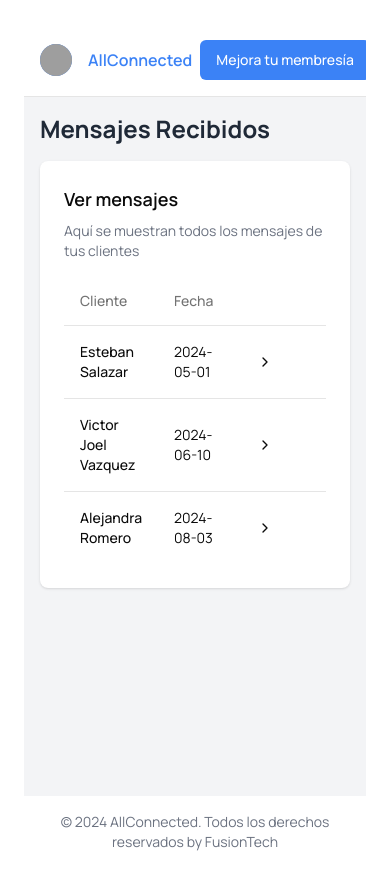
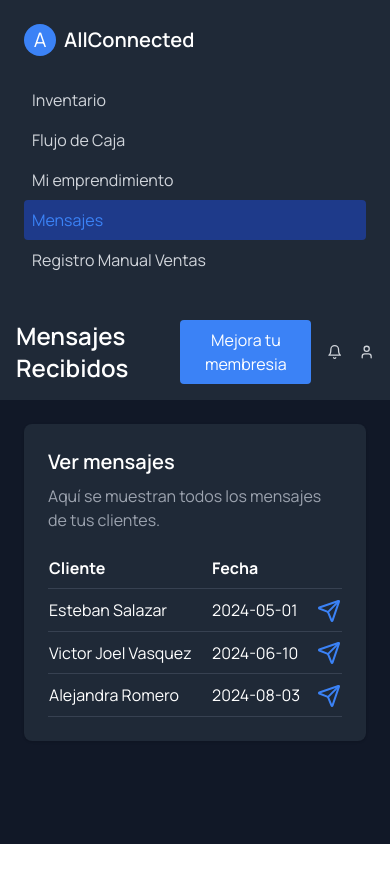
Before and after one commit to FusionTech-2430/all-connected-app, a Next.js app: page /greet in a window 390 px wide. Shown: the top 888 px of the page. After the commit the page ends 844 px from the top, so only its background shows below. Built offline with nearby package versions, Linux system fonts and the light colour scheme; grey boxes are pictures that could not be loaded.

Commit message:
:sparkles: Responsiveness, dark mode and parameters Message List

```diff
--- a/src/app/greet/page.tsx
+++ b/src/app/greet/page.tsx
@@ -1,9 +1,12 @@
-import MessagesList from '@/components/MessagesList';
+import React from 'react';
+import MessageList from '@/components/MessagesList';
 
-export default function MessagesPage() {
+const MessagePage = () => {
   return (
-    <div className="container mx-auto p-6">
-      <MessagesList />
+    <div>
+      <MessageList />
     </div>
   );
-}
+};
+
+export default MessagePage;
--- a/src/components/MessagesList.tsx
+++ b/src/components/MessagesList.tsx
@@ -1,127 +1,73 @@
-// src/components/MessagesList.tsx
+"use client";
+import { Bell, User, Send } from "lucide-react"
+import Link from "next/link"
 
-"use client";
-import { Bell, ChevronRight, LayoutDashboard, MessageSquare, PlusCircle, ShoppingCart, User } from 'lucide-react'
-import { Avatar, AvatarFallback, AvatarImage } from "@/components/ui/avatar"
-import { Button } from "@/components/ui/button"
-import { Table, TableBody, TableCell, TableHead, TableHeader, TableRow } from "@/components/ui/table"
-
-interface MenuItem {
-  icon: React.ReactNode;
-  label: string;
-  active?: boolean;
-}
-
-interface Message {
-  id: number;
-  client: string;
-  date: string;
-}
-
-const menuItems: MenuItem[] = [
-  { icon: <LayoutDashboard className="w-4 h-4" />, label: "Inventario" },
-  { icon: <PlusCircle className="w-4 h-4" />, label: "Flujo de Caja" },
-  { icon: <ShoppingCart className="w-4 h-4" />, label: "Mi emprendimiento" },
-  { icon: <MessageSquare className="w-4 h-4" />, label: "Mensajes", active: true },
-  { icon: <PlusCircle className="w-4 h-4" />, label: "Registro Manual Ventas" },
+const messages = [
+  { id: 1, name: "Esteban Salazar", date: "2024-05-01" },
+  { id: 2, name: "Victor Joel Vasquez", date: "2024-06-10" },
+  { id: 3, name: "Alejandra Romero", date: "2024-08-03" },
 ]
 
-const messages: Message[] = [
-  { id: 1, client: "Esteban Salazar", date: "2024-05-01" },
-  { id: 2, client: "Victor Joel Vazquez", date: "2024-06-10" },
-  { id: 3, client: "Alejandra Romero", date: "2024-08-03" },
-]
-
-export default function Component() {
+export default function MessageList() {
   return (
-    <div className="flex h-screen bg-gray-100">
-      {/* Sidebar */}
-      <div className="w-64 bg-white border-r hidden md:block">
-        <div className="p-4 border-b">
-          <div className="flex items-center space-x-2">
-            <Avatar className="w-8 h-8 bg-blue-500">
-              <AvatarImage src="/logo.png" alt="AllConnected Logo" />
-              <AvatarFallback>AC</AvatarFallback>
-            </Avatar>
-            <span className="font-semibold text-blue-500">AllConnected</span>
+    <div className="flex flex-col md:flex-row h-screen bg-gray-900">
+      <aside className="w-full md:w-64 bg-gray-800 p-6">
+        <div className="flex items-center mb-6">
+          <div className="w-8 h-8 bg-blue-500 rounded-full flex items-center justify-center text-white mr-2">
+            <span className="text-xl">A</span>
           </div>
+          <span className="text-xl font-semibold text-white">AllConnected</span>
         </div>
-        <nav className="p-4">
-          {menuItems.map((item, index) => (
-            <div key={index} className={`flex items-center space-x-2 p-2 rounded ${item.active ? 'bg-blue-50 text-blue-500' : 'text-gray-600'}`}>
-              {item.icon}
-              <span>{item.label}</span>
-            </div>
-          ))}
+        <nav>
+          <Link href="#" className="block py-2 text-gray-300 hover:bg-gray-700 rounded px-2">Inventario</Link>
+          <Link href="#" className="block py-2 text-gray-300 hover:bg-gray-700 rounded px-2">Flujo de Caja</Link>
+          <Link href="#" className="block py-2 text-gray-300 hover:bg-gray-700 rounded px-2">Mi emprendimiento</Link>
+          <Link href="#" className="block py-2 text-blue-500 bg-blue-900 rounded px-2">Mensajes</Link>
+          <Link href="#" className="block py-2 text-gray-300 hover:bg-gray-700 rounded px-2">Registro Manual Ventas</Link>
         </nav>
-      </div>
-
-      {/* Main Content */}
-      <div className="flex-1 flex flex-col overflow-hidden">
-        {/* Header */}
-        <header className="bg-white p-4 flex justify-between items-center border-b">
-          <div className="flex items-center space-x-4 md:hidden">
-            <Avatar className="w-8 h-8 bg-blue-500">
-              <AvatarImage src="/logo.png" alt="AllConnected Logo" />
-              <AvatarFallback>AC</AvatarFallback>
-            </Avatar>
-            <span className="font-semibold text-blue-500">AllConnected</span>
-          </div>
-          <div className="flex items-center space-x-2">
-            <Button variant="ghost" size="sm" className="text-blue-500 hidden md:inline-flex">
-              <ShoppingCart className="w-4 h-4 mr-2" />
-              Comprar
-            </Button>
-            <Button className="bg-blue-500 hover:bg-blue-600 text-white">
-              Mejora tu membresía
-            </Button>
-            <Button variant="ghost" size="icon">
-              <Bell className="h-4 w-4" />
-            </Button>
-            <Button variant="ghost" size="icon">
-              <User className="h-4 w-4" />
-            </Button>
+      </aside>
+      <main className="flex-1 flex flex-col">
+        <header className="bg-gray-800 p-4 flex justify-between items-center">
+          <h1 className="text-2xl font-semibold text-white">Mensajes Recibidos</h1>
+          <div className="flex items-center space-x-4">
+            <button className="px-4 py-2 bg-blue-500 text-white rounded hover:bg-blue-600">
+              Mejora tu membresia
+            </button>
+            <Bell className="text-gray-300" />
+            <User className="text-gray-300" />
           </div>
         </header>
-
-        {/* Content */}
-        <main className="flex-1 overflow-x-hidden overflow-y-auto bg-gray-100 p-4">
-          <div className="max-w-4xl mx-auto">
-            <h1 className="text-2xl font-bold text-gray-800 mb-4">Mensajes Recibidos</h1>
-            <div className="bg-white rounded-lg shadow p-6">
-              <h2 className="text-lg font-semibold mb-2">Ver mensajes</h2>
-              <p className="text-sm text-gray-500 mb-4">Aquí se muestran todos los mensajes de tus clientes</p>
-              <Table>
-                <TableHeader>
-                  <TableRow>
-                    <TableHead>Cliente</TableHead>
-                    <TableHead>Fecha</TableHead>
-                    <TableHead className="w-[100px]"></TableHead>
-                  </TableRow>
-                </TableHeader>
-                <TableBody>
+        <div className="flex-1 p-6 bg-gray-900">
+          <div className="bg-gray-800 rounded-lg shadow p-6">
+            <h2 className="text-xl font-semibold mb-2 text-white">Ver mensajes</h2>
+            <p className="text-gray-400 mb-4">Aquí se muestran todos los mensajes de tus clientes.</p>
+            <div className="overflow-x-auto">
+              <table className="w-full">
+                <thead>
+                  <tr className="border-b border-gray-700">
+                    <th className="text-left py-2 text-white">Cliente</th>
+                    <th className="text-left py-2 text-white">Fecha</th>
+                    <th className="py-2"></th>
+                  </tr>
+                </thead>
+                <tbody>
                   {messages.map((message) => (
-                    <TableRow key={message.id}>
-                      <TableCell className="font-medium">{message.client}</TableCell>
-                      <TableCell>{message.date}</TableCell>
-                      <TableCell>
-                        <Button variant="ghost" size="sm">
-                          <ChevronRight className="h-4 w-4" />
-                        </Button>
-                      </TableCell>
-                    </TableRow>
+                    <tr key={message.id} className="border-b border-gray-700">
+                      <td className="py-2 text-white">{message.name}</td>
+                      <td className="py-2 text-white">{message.date}</td>
+                      <td className="py-2 text-right">
+                        <Link href={`/messages?id=${message.id}`}>
+                          <Send className="inline-block text-blue-500" />
+                        </Link>
+                      </td>
+                    </tr>
                   ))}
-                </TableBody>
-              </Table>
+                </tbody>
+              </table>
+            </div>
           </div>
         </div>
       </main>
-
-        {/* Footer */}
-        <footer className="bg-white p-4 text-center text-sm text-gray-500">
-          © 2024 AllConnected. Todos los derechos reservados by FusionTech
-        </footer>
     </div>
-    </div>
-  );
+  )
 }
```
Lines whose indentation alone changed are shown as unchanged.
